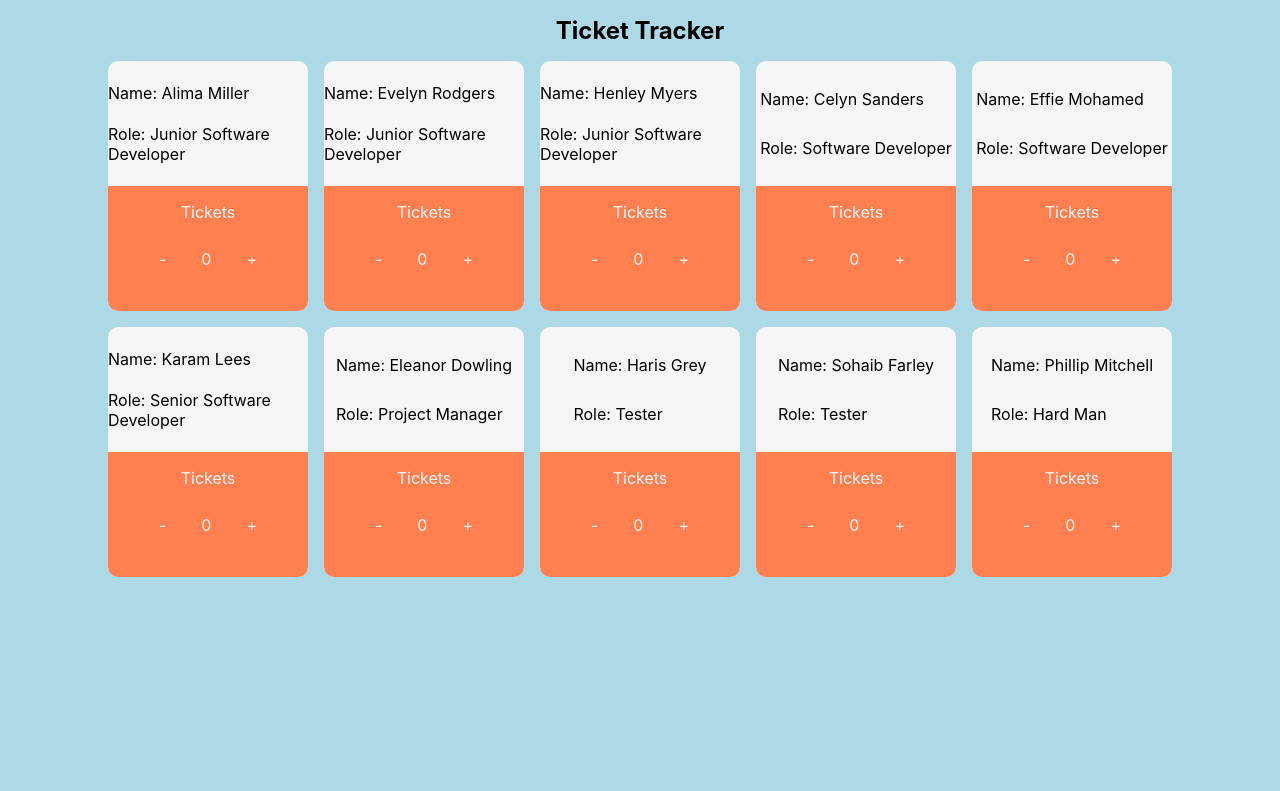
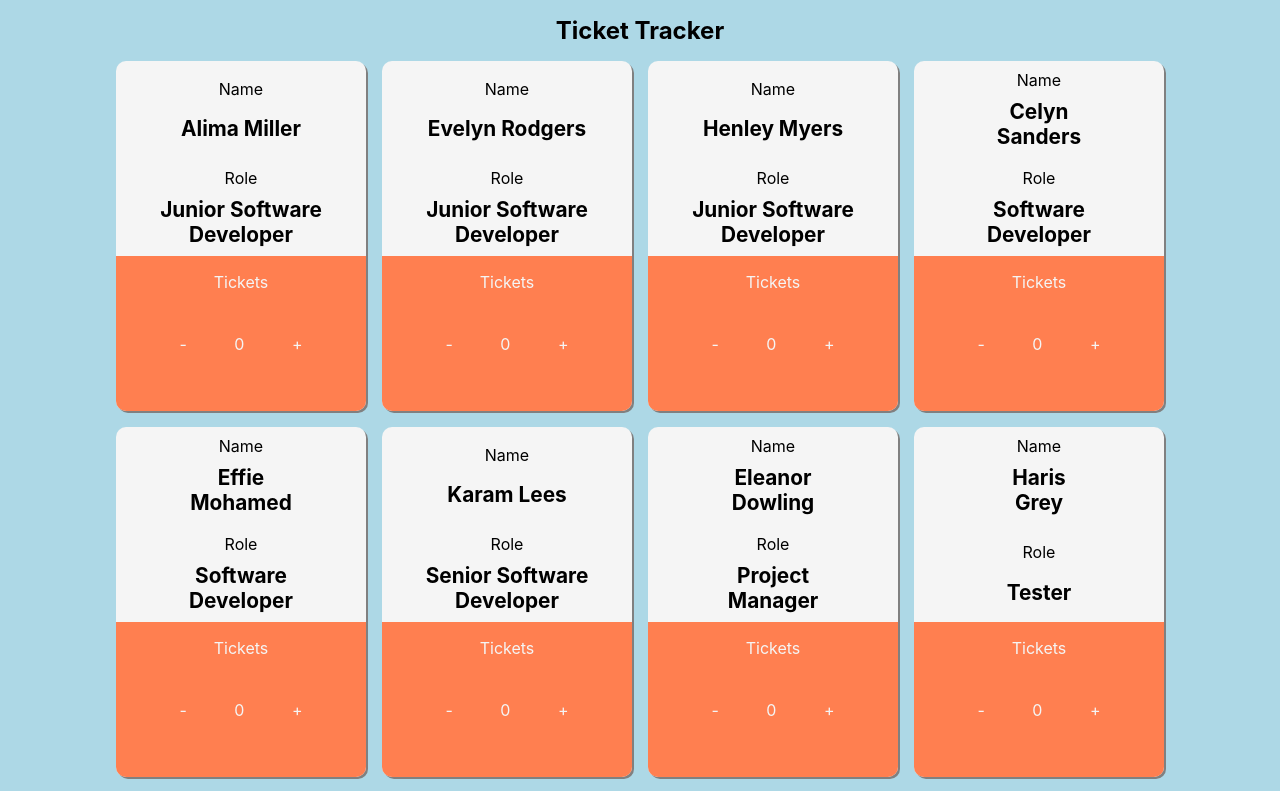
Before and after one commit to jjgray90/ticket-tracker, a React (Create React App) app: page / in a window 1280 px wide. Shown: the top 791 px of the page. Built offline with nearby package versions, Linux system fonts and the light colour scheme.

Commit message:
some styling

```diff
--- a/src/components/EmployeeCard/EmployeeCard.jsx
+++ b/src/components/EmployeeCard/EmployeeCard.jsx
@@ -6,8 +6,14 @@ const EmployeeCard = ({ name, role }) => {
     <>
       <section className="card">
         <div className="card__employee">
-          <p className="employee__name">Name: {name}</p>
-          <p className="employee__role">Role: {role}</p>
+          <div className="employee">
+            <p className="employee__label">Name</p>
+            <p className="employee__content">{name}</p>
+          </div>
+          <div className="employee">
+            <p className="employee__label">Role</p>
+            <p className="employee__content">{role}</p>
+          </div>
         </div>
         <Ticket />
       </section>
--- a/src/components/EmployeeCard/EmployeeCard.scss
+++ b/src/components/EmployeeCard/EmployeeCard.scss
@@ -1,8 +1,9 @@
 .card {
+  box-shadow: 2px 2px grey;
   background-color: whitesmoke;
   border-radius: 10px;
-  width: 200px;
-  height: 250px;
+  width: 250px;
+  height: 350px;
   display: flex;
   flex-direction: column;
   justify-content: space-between;
@@ -12,6 +13,25 @@
     display: flex;
     flex-direction: column;
     justify-content: space-evenly;
-    height: 50%;
+    align-items: center;
+    height: 65%;
+
+    .employee {
+      width: 70%;
+      height: 100%;
+      display: flex;
+      flex-direction: column;
+      justify-content: space-evenly;
+      align-items: center;
+
+      &__label {
+      }
+
+      &__content {
+        font-weight: 700;
+        font-size: 1.3rem;
+        text-align: center;
+      }
+    }
   }
 }
--- a/src/components/EmployeeDashboard/EmployeeDashboard.scss
+++ b/src/components/EmployeeDashboard/EmployeeDashboard.scss
@@ -2,7 +2,7 @@
   width: 100%;
   padding: 1rem;
   display: grid;
-  grid-template-columns: repeat(auto-fit, minmax(200px, max-content));
+  grid-template-columns: repeat(auto-fit, minmax(250px, max-content));
   justify-content: center;
   gap: 1rem;
 }
```
